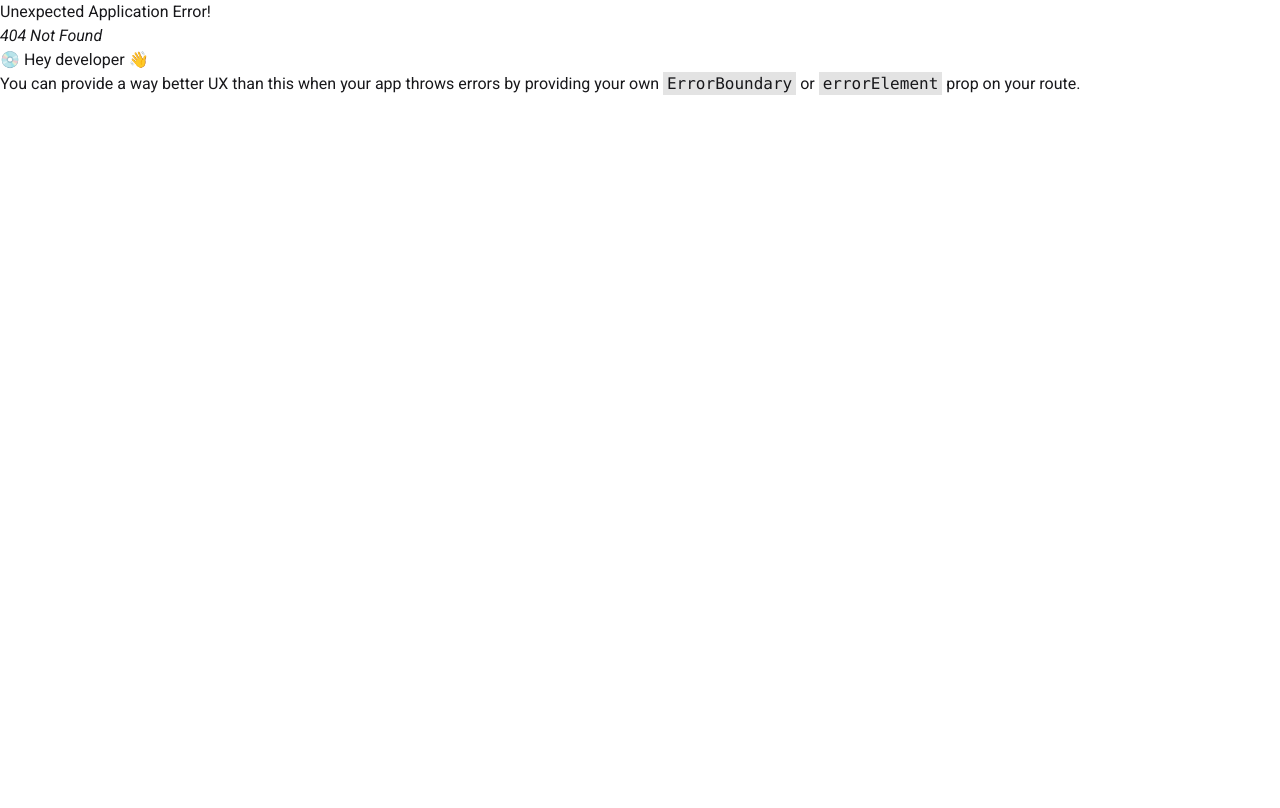
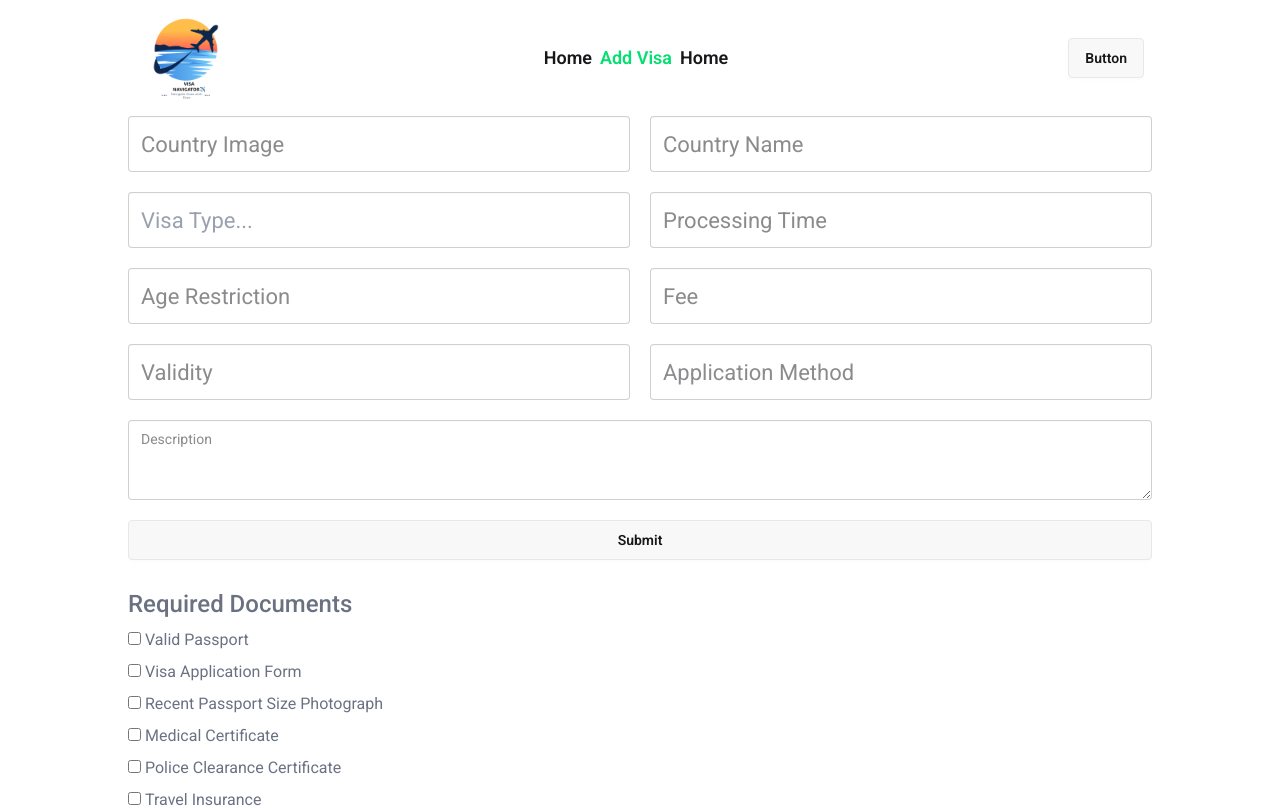
Before and after one commit to asif2241/visa-navigator-client, a React (Vite) app: page /add_visa in a window 1280 px wide. Before the commit this address had no page. Shown: the top 808 px of the page. Built offline with nearby package versions, Linux system fonts and the light colour scheme.

Commit message:
add visa form done

```diff
--- a/src/Components/Footer.jsx
+++ b/src/Components/Footer.jsx
@@ -22,7 +22,7 @@ const Footer = () => {
                 width="24"
                 height="24"
                 viewBox="0 0 24 24"
-                classclassName="fill-current"
+                className="fill-current"
               >
                 <path d="M24 4.557c-.883.392-1.832.656-2.828.775 1.017-.609 1.798-1.574 2.165-2.724-.951.564-2.005.974-3.127 1.195-.897-.957-2.178-1.555-3.594-1.555-3.179 0-5.515 2.966-4.797 6.045-4.091-.205-7.719-2.165-10.148-5.144-1.29 2.213-.669 5.108 1.523 6.574-.806-.026-1.566-.247-2.229-.616-.054 2.281 1.581 4.415 3.949 4.89-.693.188-1.452.232-2.224.084.626 1.956 2.444 3.379 4.6 3.419-2.07 1.623-4.678 2.348-7.29 2.04 2.179 1.397 4.768 2.212 7.548 2.212 9.142 0 14.307-7.721 13.995-14.646.962-.695 1.797-1.562 2.457-2.549z"></path>
               </svg>
@@ -33,7 +33,7 @@ const Footer = () => {
                 width="24"
                 height="24"
                 viewBox="0 0 24 24"
-                classclassName="fill-current"
+                className="fill-current"
               >
                 <path d="M19.615 3.184c-3.604-.246-11.631-.245-15.23 0-3.897.266-4.356 2.62-4.385 8.816.029 6.185.484 8.549 4.385 8.816 3.6.245 11.626.246 15.23 0 3.897-.266 4.356-2.62 4.385-8.816-.029-6.185-.484-8.549-4.385-8.816zm-10.615 12.816v-8l8 3.993-8 4.007z"></path>
               </svg>
@@ -44,7 +44,7 @@ const Footer = () => {
                 width="24"
                 height="24"
                 viewBox="0 0 24 24"
-                classclassName="fill-current"
+                className="fill-current"
               >
                 <path d="M9 8h-3v4h3v12h5v-12h3.642l.358-4h-4v-1.667c0-.955.192-1.333 1.115-1.333h2.885v-5h-3.808c-3.596 0-5.192 1.583-5.192 4.615v3.385z"></path>
               </svg>
--- a/src/Components/Navbar.jsx
+++ b/src/Components/Navbar.jsx
@@ -9,28 +9,28 @@ const Navbar = () => {
         to={"/"}
         className={({ isActive }) =>
           isActive
-            ? "btn   font-semibold text-lg  bg-white text-green-400 mr-2"
-            : "mr-2 btn bg-transparent r font-semibold text-lg"
+            ? "   font-semibold text-lg  bg-white text-green-400 mr-2"
+            : "mr-2  bg-transparent r font-semibold text-lg"
         }
       >
         Home
       </NavLink>
       <NavLink
-        to={"/"}
+        to={"/add_visa"}
         className={({ isActive }) =>
           isActive
-            ? "btn   font-semibold text-lg  bg-white text-green-400 mr-2"
-            : "mr-2 btn bg-transparent r font-semibold text-lg"
+            ? "   font-semibold text-lg  bg-white text-green-400 mr-2"
+            : "mr-2  bg-transparent r font-semibold text-lg"
         }
       >
-        Home
+        Add Visa
       </NavLink>
       <NavLink
         to={"/"}
         className={({ isActive }) =>
           isActive
-            ? "btn   font-semibold text-lg  bg-white text-green-400 mr-2"
-            : "mr-2 btn bg-transparent r font-semibold text-lg"
+            ? "   font-semibold text-lg  bg-white text-green-400 mr-2"
+            : "mr-2  bg-transparent r font-semibold text-lg"
         }
       >
         Home
@@ -66,7 +66,7 @@ const Navbar = () => {
               {links}
             </ul>
           </div>
-          <img className="w-30" src={logopng} alt="" />
+          <img className="w-25" src={logopng} alt="" />
         </div>
         <div className="navbar-center hidden lg:flex">
           <ul className="menu menu-horizontal px-1">{links}</ul>
--- /dev/null
+++ b/src/pages/AddVisa.jsx
@@ -0,0 +1,137 @@
+import { useState } from "react";
+
+const AddVisa = () => {
+  const [requiredDocs, setRequiredDocs] = useState([]);
+  const handleRequiredDocs = (e) => {
+    // console.log(e.target.value, e.target.checked);
+    if (e.target.checked) {
+      setRequiredDocs([...requiredDocs, e.target.value]);
+    } else {
+      setRequiredDocs([
+        ...requiredDocs.filter((item) => item !== e.target.value),
+      ]);
+    }
+  };
+  console.log(requiredDocs);
+
+  const handleSubmit = (e) => {
+    e.preventDefault();
+    const form = e.target;
+    const countryImg = form.countryImg.value;
+    const countryName = form.countryName.value;
+    const processingTime = form.processingTime.value;
+    const ageRestriction = form.ageRestriction.value;
+    const fee = form.fee.value;
+    const validity = form.validity.value;
+    const applicationMethod = form.applicationMethod.value;
+    const description = form.description.value;
+    console.log(
+      countryImg,
+      countryName,
+      processingTime,
+      ageRestriction,
+      fee,
+      validity,
+      applicationMethod,
+      description,
+      requiredDocs
+    );
+  };
+  return (
+    <div>
+      <div>
+        <form
+          onSubmit={handleSubmit}
+          className="grid grid-cols-2 gap-5 w-4/5 mx-auto"
+        >
+          <input
+            type="text"
+            name="countryImg"
+            placeholder="Country Image"
+            className="input input-xl w-full"
+          />
+          <input
+            type="text"
+            name="countryName"
+            placeholder="Country Name"
+            className="input input-xl w-full"
+          />
+          <select className="input input-xl w-full text-gray-400">
+            <option value="">Visa Type...</option> {/* Acts as a placeholder */}
+            <option value="Tourist">Tourist</option>
+            <option value="Student">Student</option>
+            <option value="Official">Officiaa</option>
+            <option value="Buisness">Buisness</option>
+            <option value="Working">Working</option>
+            <option value="Medical">Medical</option>
+          </select>
+          <input
+            type="text"
+            name="processingTime"
+            placeholder="Processing Time"
+            className="input input-xl w-full"
+          />
+          <input
+            type="text"
+            name="ageRestriction"
+            placeholder="Age Restriction"
+            className="input input-xl w-full"
+          />
+          <input
+            name="fee"
+            type="number"
+            placeholder="Fee"
+            className="input input-xl w-full"
+          />
+          <input
+            name="validity"
+            type="text"
+            placeholder="Validity"
+            className="input input-xl w-full"
+          />
+          <input
+            name="applicationMethod"
+            type="text"
+            placeholder="Application Method"
+            className="input input-xl w-full"
+          />
+          <textarea
+            name="description"
+            className="textarea col-span-2 w-full"
+            placeholder="Description"
+          ></textarea>
+
+          <input
+            className="btn w-full col-span-2"
+            type="submit"
+            value="Submit"
+          />
+          <div className="text-gray-500">
+            <p className="text-2xl  font-medium my-2 ">Required Documents</p>
+            {[
+              "Valid Passport",
+              "Visa Application Form",
+              "Recent Passport Size Photograph",
+              "Medical Certificate",
+              "Police Clearance Certificate",
+              "Travel Insurance",
+            ].map((doc, index) => (
+              <div key={index} className="mb-2">
+                <input
+                  className="mr-1"
+                  type="checkbox"
+                  id={doc}
+                  value={doc}
+                  onChange={handleRequiredDocs}
+                />
+                <label htmlFor={doc}>{doc}</label>
+              </div>
+            ))}
+          </div>
+        </form>
+      </div>
+    </div>
+  );
+};
+
+export default AddVisa;
--- a/src/router.jsx
+++ b/src/router.jsx
@@ -1,6 +1,7 @@
 import { createBrowserRouter } from "react-router-dom";
 import MainLayout from "./Layouts/MainLayout";
 import Home from "./Layouts/Home";
+import AddVisa from "./pages/AddVisa";
 
 const router = createBrowserRouter([
   {
@@ -11,6 +12,10 @@ const router = createBrowserRouter([
         path: "/",
         element: <Home></Home>,
       },
+      {
+        path: "/add_visa",
+        element: <AddVisa></AddVisa>,
+      },
     ],
   },
 ]);
```
Also changed, not shown: src/LayoutComponents/LatestVisa.jsx (added).
